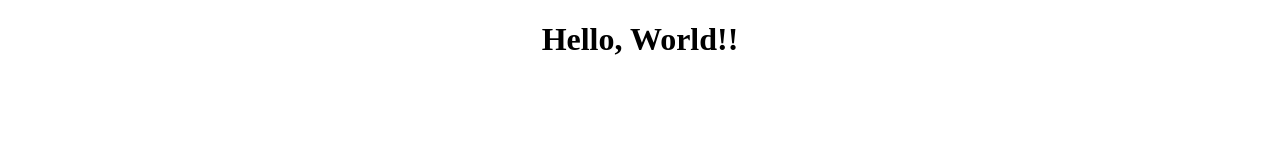
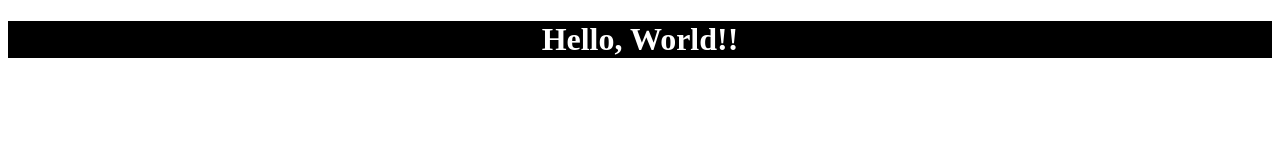
Before and after one commit to ybm0934/Workspace-Web, a plain HTML site: page hello.html in a window 1280 px wide. Drawn offline with Linux system fonts and the light colour scheme.

Commit message:
h1 insert

```diff
--- a/hello.html
+++ b/hello.html
@@ -6,7 +6,7 @@
         <meta charset="utf-8">
         <title>HelloWorld</title>
         <style>
-                hr{color: white; background: black;}
+                h1{color: white; background: black;}
             </style>
             <script>
                 alert("hello JavaScript...");
```
